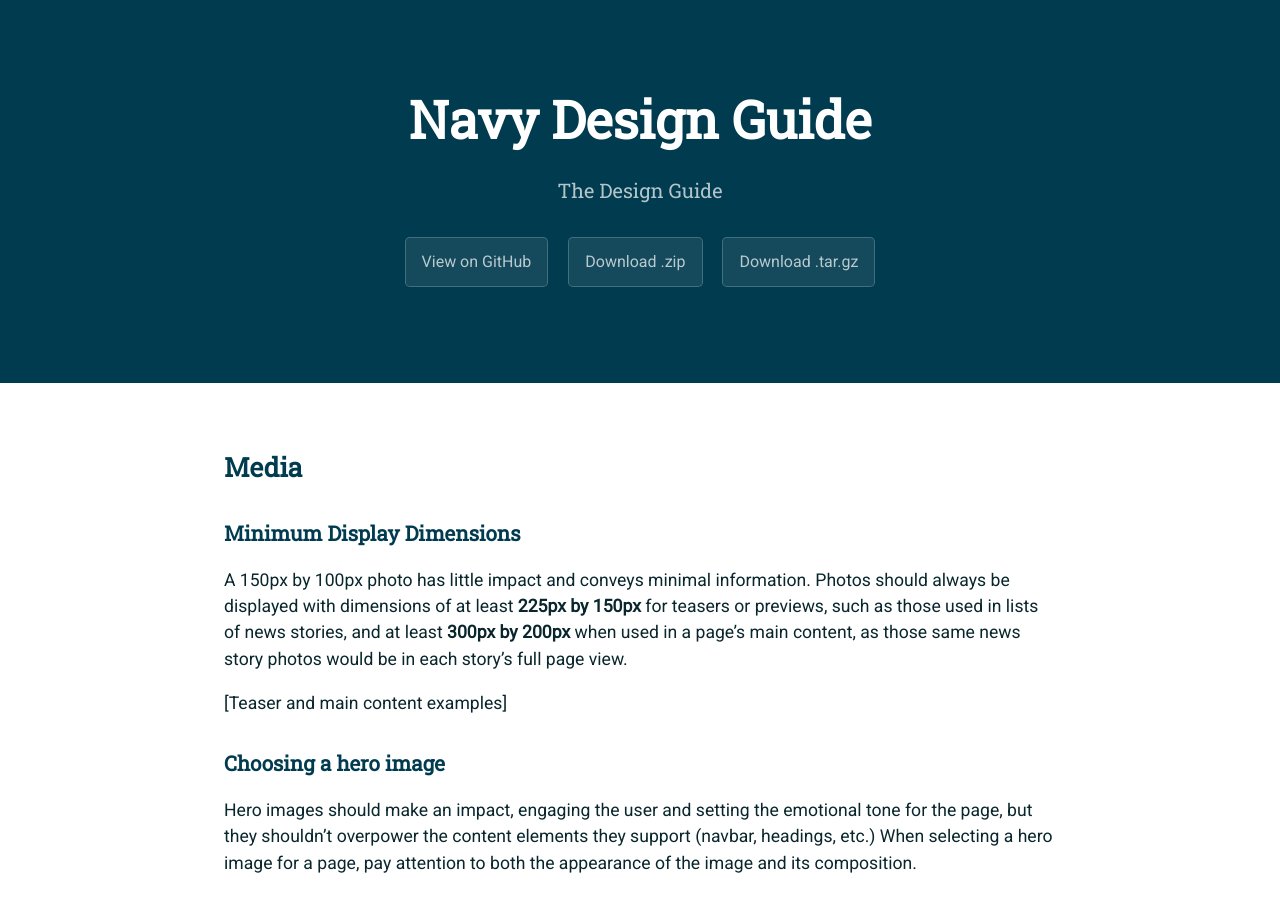
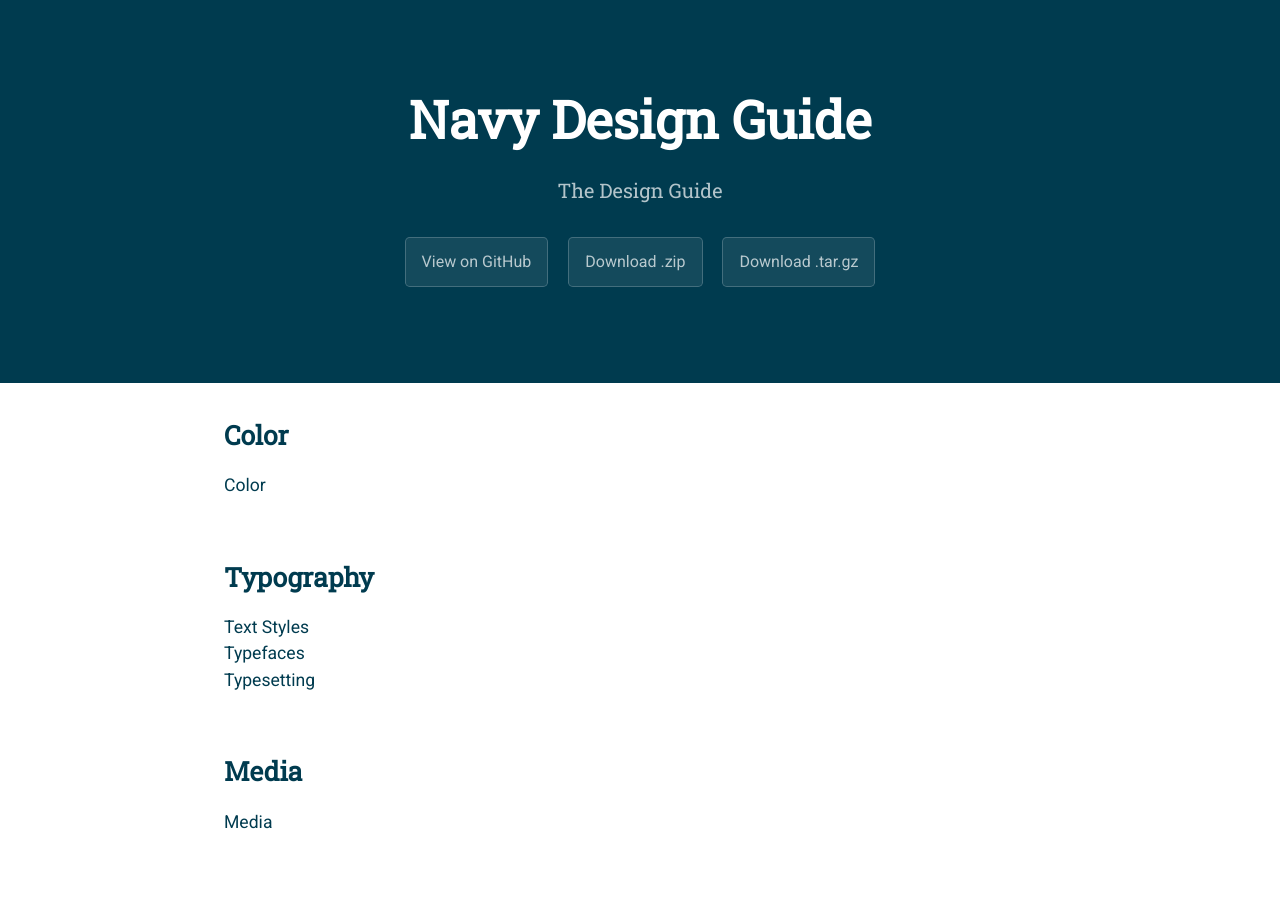
Before and after one commit to usnavy/Navy-Design-Guide, a Jekyll site: the page built from media.md, in a window 1280 px wide and 900 px high. Built offline with Jekyll 4.4.1, drawn with Linux system fonts in a browser that asks for light colours; our own code applies the rules of GitHub Pages for plain Markdown files.

Commit message:
Update media.md

```diff
--- a/media.md
+++ b/media.md
@@ -1,4 +1,20 @@
-<a id="media"></a>
+## Color<br>
+[Color](/color.md)<br>
+<br>
+
+## Typography<br>
+[Text Styles](/text-styles.md)<br>
+[Typefaces](/typefaces.md)<br>
+[Typesetting](/typesetting.md)<br>
+<br>
+
+## Media<br>
+[Media](/media.md)<br>
+<br>
+
+## Layout<br>
+[Layout](/layout.md)<br>
+<br>
 
 ## Media
 
```
